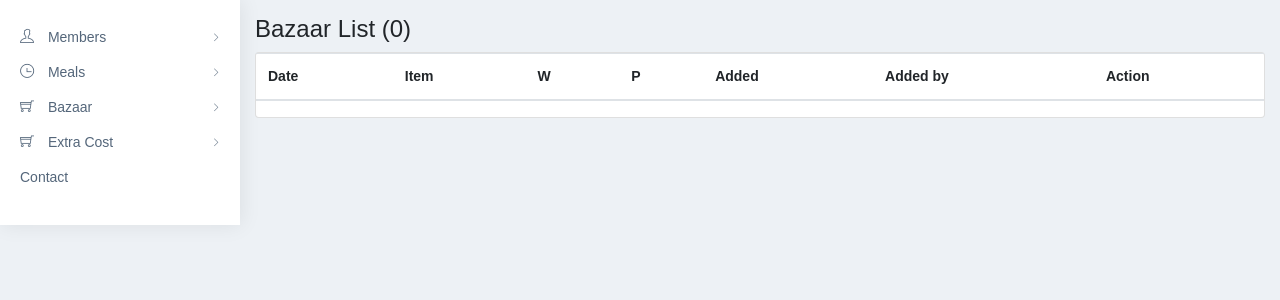
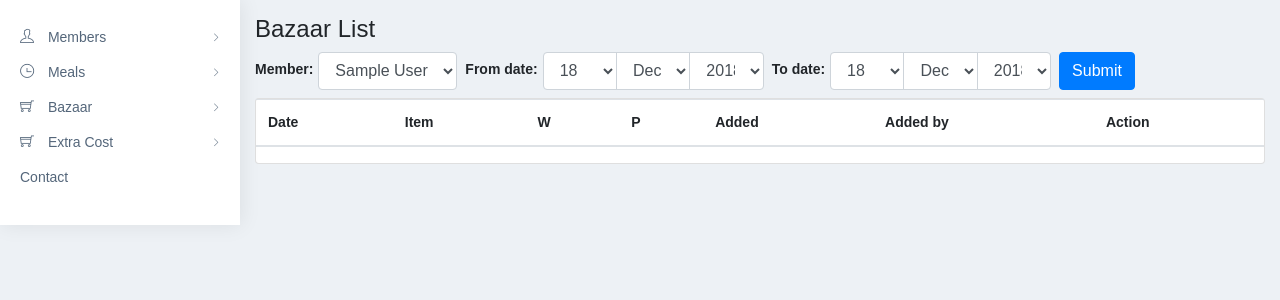
Before and after one commit to shafikshaon/mess_balance, a Django app: page /bazaar/list/ in a window 1280 px wide. Shown: the part 57-357 px from the top of the page. Run offline with Django 3.2, Linux system fonts and the light colour scheme; a user stored in the database is signed in; tables that the repository leaves empty hold one stand-in row (values such as "Sample post"); lists and menus that the app fills with data are empty; some libraries are stand-ins or nearby versions.

Commit message:
bazaar entry search by user, from date, to date

```diff
--- a/bazaar/forms.py
+++ b/bazaar/forms.py
@@ -3,6 +3,7 @@ import datetime
 from django import forms
 from django.utils.translation import gettext as _
 
+from accounts.models import User
 from bazaar.models import Bazaar
 
 current_year = str(datetime.date.today().year)
@@ -51,3 +52,33 @@ class UpdateBazaarForm(forms.ModelForm):
     class Meta:
         model = Bazaar
         fields = ('bazaar_date', 'item_name', 'item_weight', 'item_price')
+
+
+class BazaarSearchForm(forms.Form):
+    def __init__(self, *args, **kwargs):
+        super(BazaarSearchForm, self).__init__(*args, **kwargs)
+        self.fields['member'].label_from_instance = lambda obj: "%s" % obj.get_full_name()
+
+    member = forms.ModelChoiceField(
+        initial='',
+        queryset=User.objects.filter(is_active=True),
+        widget=forms.Select(attrs={'class': 'form-control'}),
+    )
+    from_date = forms.DateField(
+        label='From date',
+        initial=datetime.date.today,
+        widget=forms.SelectDateWidget(
+            years=(current_year, next_year),
+            months=MONTHS,
+            attrs={'class': 'form-control'}))
+    to_date = forms.DateField(
+        label='To date',
+        initial=datetime.date.today,
+        widget=forms.SelectDateWidget(
+            years=(current_year, next_year),
+            months=MONTHS,
+            attrs={'class': 'form-control'}))
+
+    class Meta:
+        model = Bazaar
+        fields = ('member', 'from_date', 'to_date')
--- a/bazaar/urls/urls.py
+++ b/bazaar/urls/urls.py
@@ -1,9 +1,10 @@
 from django.urls import path
 
-from bazaar.views import BazaarCreateView, BazaarListView, BazaarUpdateView
+from bazaar.views import BazaarCreateView, BazaarListView, BazaarUpdateView, BazaarSearchView
 
 urlpatterns = [
     path('add/', BazaarCreateView.as_view(), name='bazaar-add'),
     path('list/', BazaarListView.as_view(), name='bazaar-list'),
+    path('search/', BazaarSearchView.as_view(), name='bazaar-search'),
     path('update/<pk>', BazaarUpdateView.as_view(), name="bazaar-update"),
 ]
--- a/bazaar/views.py
+++ b/bazaar/views.py
@@ -5,8 +5,9 @@ from django.contrib.auth.mixins import LoginRequiredMixin
 from django.http import HttpResponseRedirect
 from django.urls import reverse
 from django.views.generic import CreateView, ListView, UpdateView
+from django.views.generic.edit import FormMixin
 
-from bazaar.forms import UpdateBazaarForm, AddBazaarForm
+from bazaar.forms import UpdateBazaarForm, AddBazaarForm, BazaarSearchForm
 from bazaar.models import Bazaar
 
 
@@ -23,10 +24,11 @@ class BazaarCreateView(LoginRequiredMixin, CreateView):
         return HttpResponseRedirect(reverse('bazaar-add'))
 
 
-class BazaarListView(LoginRequiredMixin, ListView):
+class BazaarListView(LoginRequiredMixin, FormMixin, ListView):
     template_name = 'bazaar/list.html'
     login_url = 'accounts/login/'
     model = Bazaar
+    form_class = BazaarSearchForm
 
     # paginate_by = 1  # if pagination is desired
 
@@ -36,8 +38,6 @@ class BazaarListView(LoginRequiredMixin, ListView):
         context['object_list'] = Bazaar.objects.filter(user_id=self.request.user.pk,
                                                        bazaar_date__month=current_month).order_by(
             'bazaar_date')
-        context['bazaar_entry_count'] = Bazaar.objects.filter(user_id=self.request.user.pk,
-                                                              bazaar_date__month=current_month).count()
         return context
 
 
@@ -53,3 +53,26 @@ class BazaarUpdateView(LoginRequiredMixin, UpdateView):
         bazaar.save()
         messages.success(self.request, 'A bazaar entry updated successfully.')
         return HttpResponseRedirect(reverse('bazaar-update', kwargs={'pk': bazaar.pk}))
+
+
+class BazaarSearchView(LoginRequiredMixin, FormMixin, ListView):
+    template_name = 'bazaar/list.html'
+    login_url = '/accounts/login/'
+    model = Bazaar
+    form_class = BazaarSearchForm
+
+    def get_queryset(self):
+        from_date_day = int(self.request.GET.get('from_date_day'))
+        from_date_month = int(self.request.GET.get('from_date_month'))
+        from_date_year = int(self.request.GET.get('from_date_year'))
+        to_date_day = int(self.request.GET.get('to_date_day'))
+        to_date_month = int(self.request.GET.get('to_date_month'))
+        to_date_year = int(self.request.GET.get('to_date_year'))
+        member = int(self.request.GET.get('member'))
+
+        from_date = datetime.date(from_date_year, from_date_month, from_date_day)
+        to_date = datetime.date(to_date_year, to_date_month, to_date_day)
+        object_list = Bazaar.objects.filter(user_id=member, bazaar_date__range=(from_date, to_date)).order_by(
+            'bazaar_date')
+
+        return object_list
--- a/meals/forms.py
+++ b/meals/forms.py
@@ -87,12 +87,14 @@ class MealSearchForm(forms.Form):
     )
     from_date = forms.DateField(
         label='From date',
+        initial=datetime.date.today,
         widget=forms.SelectDateWidget(
             years=(current_year, next_year),
             months=MONTHS,
             attrs={'class': 'form-control'}))
     to_date = forms.DateField(
-        label='From date',
+        label='To date',
+        initial=datetime.date.today,
         widget=forms.SelectDateWidget(
             years=(current_year, next_year),
             months=MONTHS,
--- a/templates/bazaar/list.html
+++ b/templates/bazaar/list.html
@@ -4,7 +4,36 @@
     <div class="container content-area">
         <div class="row">
             <div class="col-md-12">
-                <h4>Bazaar List ({{ bazaar_entry_count }})</h4>
+                <h4>Bazaar List</h4>
+
+                <form method="get" action="{% url 'bazaar-search' %}" class="form-inline">
+                    {% for field in form.visible_fields %}
+                        <div class="form-group">
+                            <label class="m-b-10 m-r-5"
+                                   for="{{ field.id_for_label }}"><strong>{{ field.label_tag }}</strong></label>
+                            <div class="input-group mb-2 mr-sm-2">
+                                {% if field.field.widget.input_type == 'select' or field.field.widget.input_type == 'text' %}
+                                    {{ field }}
+                                {% endif %}
+
+                                {% if field.errors %}
+                                    <ul>
+                                        {% for error in field.errors %}
+                                            <li><span class="text-danger m-b-none">{{ error }}</span></li>
+                                        {% endfor %}
+                                    </ul>
+                                {% endif %}
+
+                                {% if field.help_text %}
+                                    <span class="help-block m-b-none">{{ field.help_text }}</span>
+                                {% endif %}
+                            </div>
+                        </div>
+                    {% endfor %}
+
+                    <button type="submit" class="btn btn-primary mb-2">Submit</button>
+                </form>
+
                 <div class="card">
                     <table class="table table-striped table-responsive-sm table-responsive-xl table-responsive-md">
                         <thead>
--- a/templates/meals/list.html
+++ b/templates/meals/list.html
@@ -18,7 +18,6 @@
                     {% endfor %}
                 {% endif %}
                 <form method="get" action="{% url 'meal-search' %}" class="form-inline">
-                    {#                    {% csrf_token %}#}
                     {% for field in form.visible_fields %}
                         <div class="form-group">
                             <label class="m-b-10 m-r-5"
```
